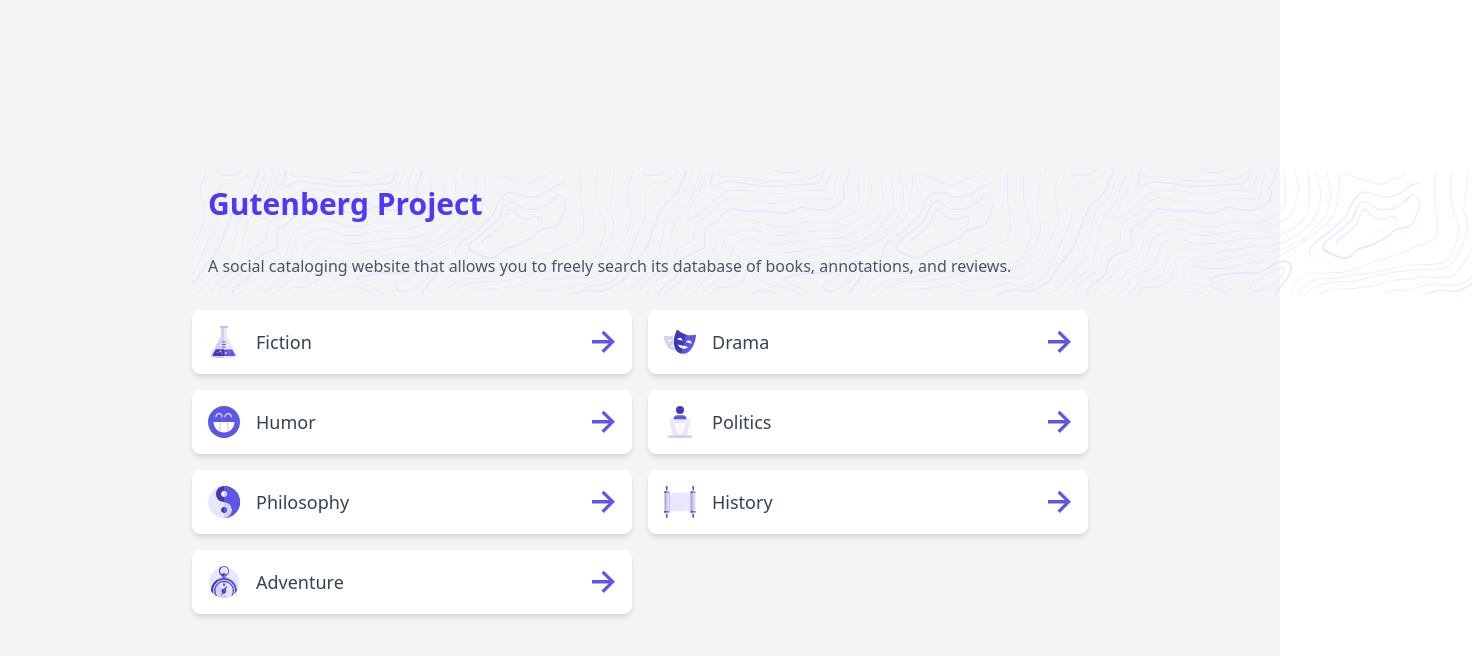
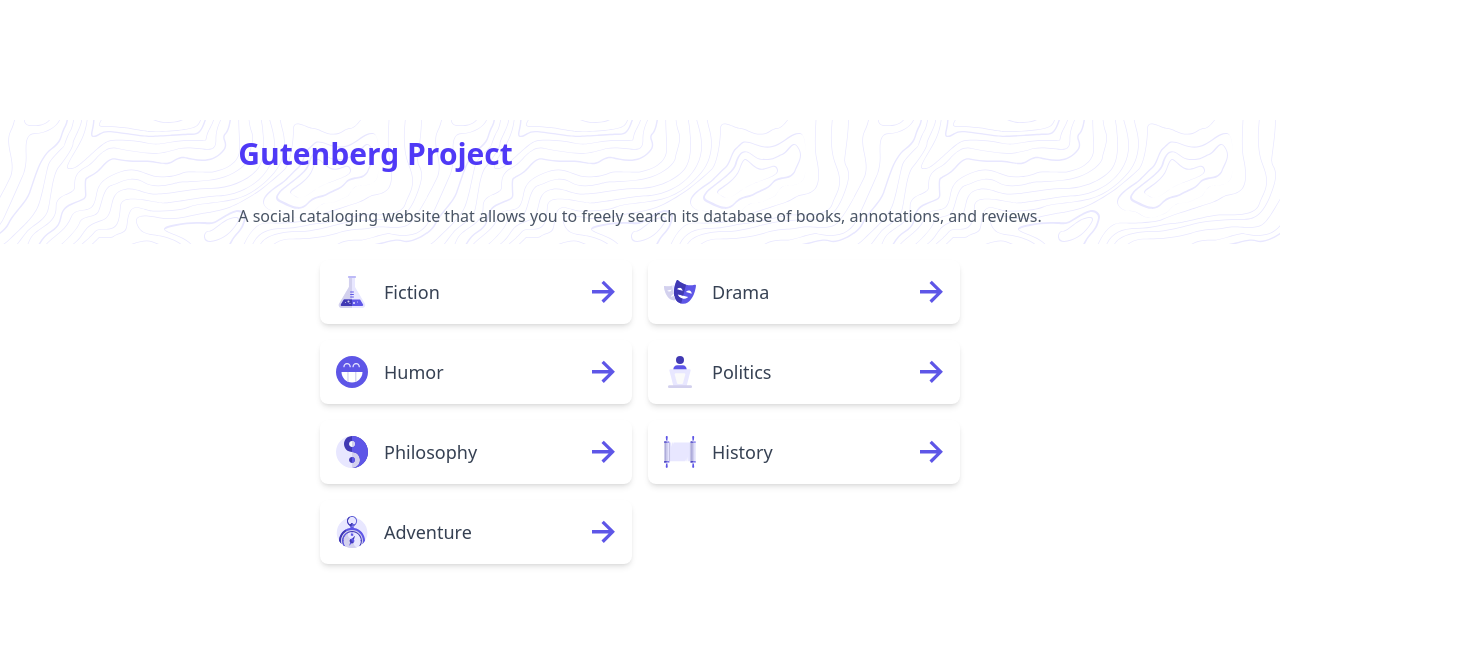
Before and after one commit to Virajj28/ignite-book-task, a React (Vite) app: page / in a window 1280 px wide. Shown: the top 656 px of the page, 1472 px wide, since content can reach past the window. Built offline with nearby package versions, Linux system fonts and the light colour scheme.

Commit message:
fix homepg header comp chores

```diff
--- /dev/null
+++ b/src/components/Header.jsx
@@ -0,0 +1,22 @@
+import Pattern from '../assets/Pattern.svg';
+
+const Header = () => {
+    return(
+        <div  className="flex flex-col items-center" style={{ backgroundImage: `url(${Pattern})` }}>
+            <div>
+          <h1
+            className="text-3xl font-bold text-indigo-600 p-4 bg-cover bg-center"
+          >
+            Gutenberg Project
+          </h1>
+          <p
+            className="text-gray-600 bg-cover p-4 bg-center"
+          >
+            A social cataloging website that allows you to freely search its database of books, annotations, and reviews.
+          </p>
+          </div>
+        </div>
+    )
+}
+
+export default Header;
--- a/src/pages/Home.jsx
+++ b/src/pages/Home.jsx
@@ -1,5 +1,4 @@
 import CategoryCard from '../components/CategoryCard';
-import Pattern from '../assets/Pattern.svg';
 import Fiction from '../assets/Fiction.svg';
 import Drama from '../assets/Drama.svg';
 import Humour from '../assets/Humour.svg';
@@ -7,6 +6,7 @@
 import Philosophy from '../assets/Philosophy.svg';
 import History from '../assets/History.svg';
 import Adventure from '../assets/Adventure.svg';
+import Header from '../components/Header';
 
 const categories = [
   { label: 'Fiction', icon: Fiction, path: 'fiction' },
@@ -20,21 +20,11 @@
 
 const Home = () => {
   return (
-    <div className="min-h-screen bg-gray-50 bg-gray-100 flex justify-center items-center px-4">
-      <div className="max-w-4xl w-full">
-        <div className='w-screen' style={{ backgroundImage: `url(${Pattern})` }}>
-          <h1
-            className="text-3xl font-bold text-indigo-600 p-4 bg-cover bg-center"
-          >
-            Gutenberg Project
-          </h1>
-          <p
-            className="text-gray-600 bg-cover p-4 bg-center"
-          >
-            A social cataloging website that allows you to freely search its database of books, annotations, and reviews.
-          </p>
-        </div>
-
+    <div className="flex flex-col items-center justify-center">
+      <div className="md:mt-30 w-screen">
+        <Header />
+      </div>
+      <div className="w-full px-4 md:px-80">
         <div className=" my-4 grid grid-cols-1 md:grid-cols-2 gap-4">
           {categories.map((category) => (
             <CategoryCard key={category.path} {...category} />
```
